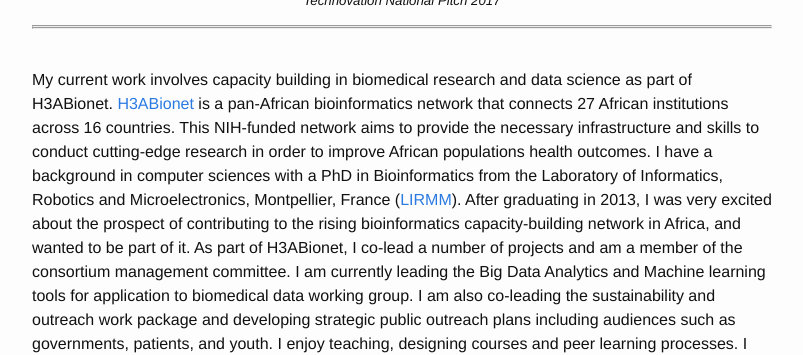
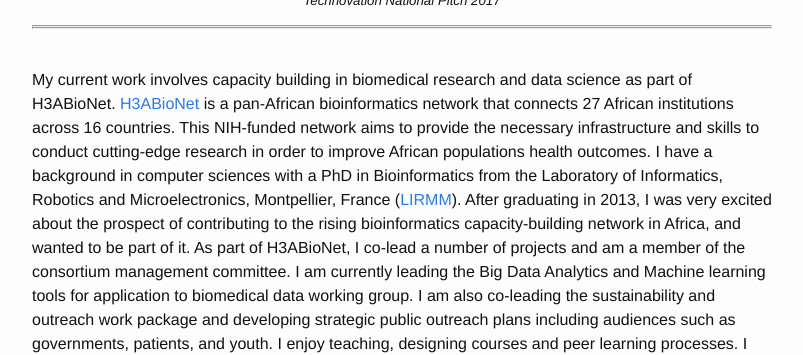
Before and after one commit to amelgh/amelgh.github.io, a Jekyll site: the page built from about.md, in a window 1280 px wide and 900 px high, scrolled down 388 px, cut to the strip 189-544 px from the top of the window. Shown: the whole strip, without its empty margins (238-1041 px from the left). Built offline with Jekyll 4.4.1, drawn with Linux system fonts in a browser that asks for light colours; some of the changed text lies outside the part shown.

```diff
--- a/about.md
+++ b/about.md
@@ -13,7 +13,7 @@ permalink: /about/
 ***
 <br>
 
-My current work involves capacity building in biomedical research and data science as part of H3ABionet. [H3ABionet](https://h3abionet.org/) is a pan-African bioinformatics network that connects 27 African institutions across 16 countries. This NIH-funded network aims to provide the necessary infrastructure and skills to conduct cutting-edge research in order to improve African populations health outcomes. I have a background in computer sciences with a PhD in Bioinformatics from the Laboratory of Informatics, Robotics and Microelectronics, Montpellier, France ([LIRMM](http://www.lirmm.fr/)). After graduating in 2013, I was very excited about the prospect of contributing to the rising bioinformatics capacity-building network in Africa, and wanted to be part of it. As part of H3ABionet, I co-lead a number of  projects and am a member of the consortium management committee.  I am currently leading the Big Data Analytics and Machine learning tools for application to biomedical data working group. I am also co-leading the sustainability and outreach work package and developing strategic public outreach plans including audiences such as governments, patients, and youth. I enjoy teaching, designing courses and peer learning processes. I have been involved in organizing and teaching in [a number of international courses](/teaching).
+My current work involves capacity building in biomedical research and data science as part of H3ABioNet. [H3ABioNet](https://h3abionet.org/) is a pan-African bioinformatics network that connects 27 African institutions across 16 countries. This NIH-funded network aims to provide the necessary infrastructure and skills to conduct cutting-edge research in order to improve African populations health outcomes. I have a background in computer sciences with a PhD in Bioinformatics from the Laboratory of Informatics, Robotics and Microelectronics, Montpellier, France ([LIRMM](http://www.lirmm.fr/)). After graduating in 2013, I was very excited about the prospect of contributing to the rising bioinformatics capacity-building network in Africa, and wanted to be part of it. As part of H3ABioNet, I co-lead a number of  projects and am a member of the consortium management committee.  I am currently leading the Big Data Analytics and Machine learning tools for application to biomedical data working group. I am also co-leading the sustainability and outreach work package and developing strategic public outreach plans including audiences such as governments, patients, and youth. I enjoy teaching, designing courses and peer learning processes. I have been involved in organizing and teaching in [a number of international courses](/teaching).
 
 I am an open science and open education advocate, dedicating time for designing curricula, organizing trainings, and leading engaging discussions. Much of this work is meant to challenge traditional scientific workflows and promote the open science culture in Africa. I was awarded an Open Science Fellowship from the [Mozilla Foundation](https://www.mozilla.org/en-US/) and was nominated as one of the "[50 People Who Are Making the Internet a Better Place](https://medium.com/read-write-participate/50-people-who-are-making-the-internet-a-better-place-10a7864403d)."
 
```
